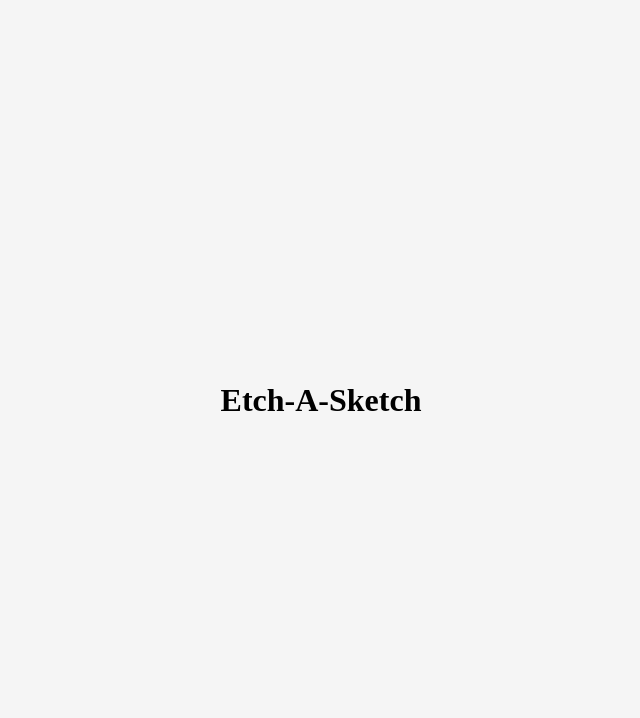
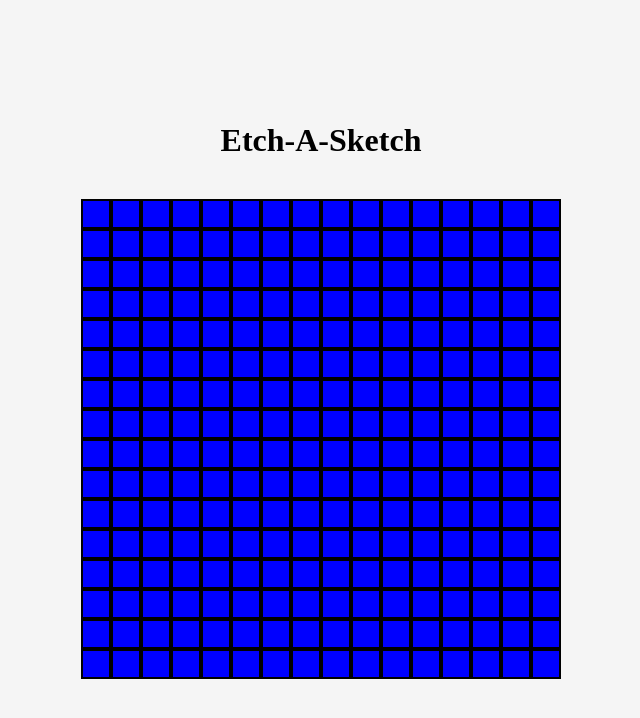
Before and after one commit to oAntonioMauricio/Etch-A-Sketch, a plain HTML site: page index.html in a window 1280 px wide. Shown: the whole page, without its empty margins (319-959 px from the left). Drawn offline with Linux system fonts and the light colour scheme.

Commit message:
add the js loop for the squares creation

```diff
--- a/scripts.js
+++ b/scripts.js
@@ -1,5 +1,18 @@
 // select the html elements
-
 let squaresContainer = document.querySelector("#squaresContainer")
 
-console.log(squaresContainer)
+// loop will create the squares
+let squareArray = [];
+
+let numberOfSquares = 16;
+
+for (let i = 0; i < (numberOfSquares * numberOfSquares); i++) {
+    squareArray.push(`square${i}`);
+}
+
+squareArray.forEach(square => {
+    square = document.createElement("div");
+    square.classList.add('square');
+    square.style.cssText = `width: ${480 / numberOfSquares}px; height: ${480 / numberOfSquares}px`;
+    squaresContainer.appendChild(square);
+})
--- a/style.css
+++ b/style.css
@@ -10,8 +10,19 @@
     align-items: center;
     min-height: 100vh;
     background-color: whitesmoke;
+    gap: 40px;
 }
 
 .squaresContainer {
-    width: 960px;
+    width: 480px;
+    height: 480px;
+    display: flex;
+    justify-content: start;
+    flex-wrap: wrap;
 }
+
+.square {
+    background-color: blue;
+    box-sizing: border-box;
+    border: 2px solid black;
+}
```
